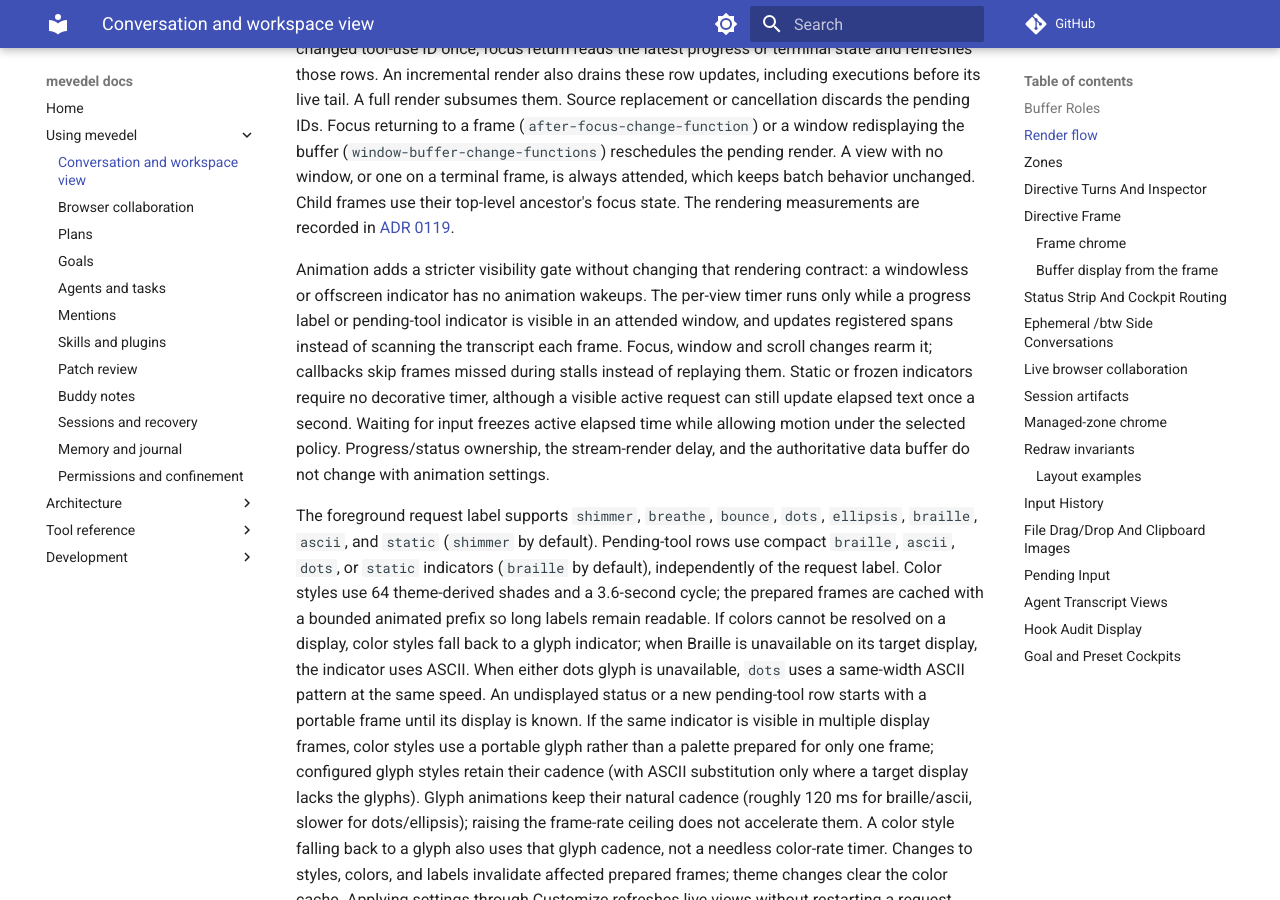
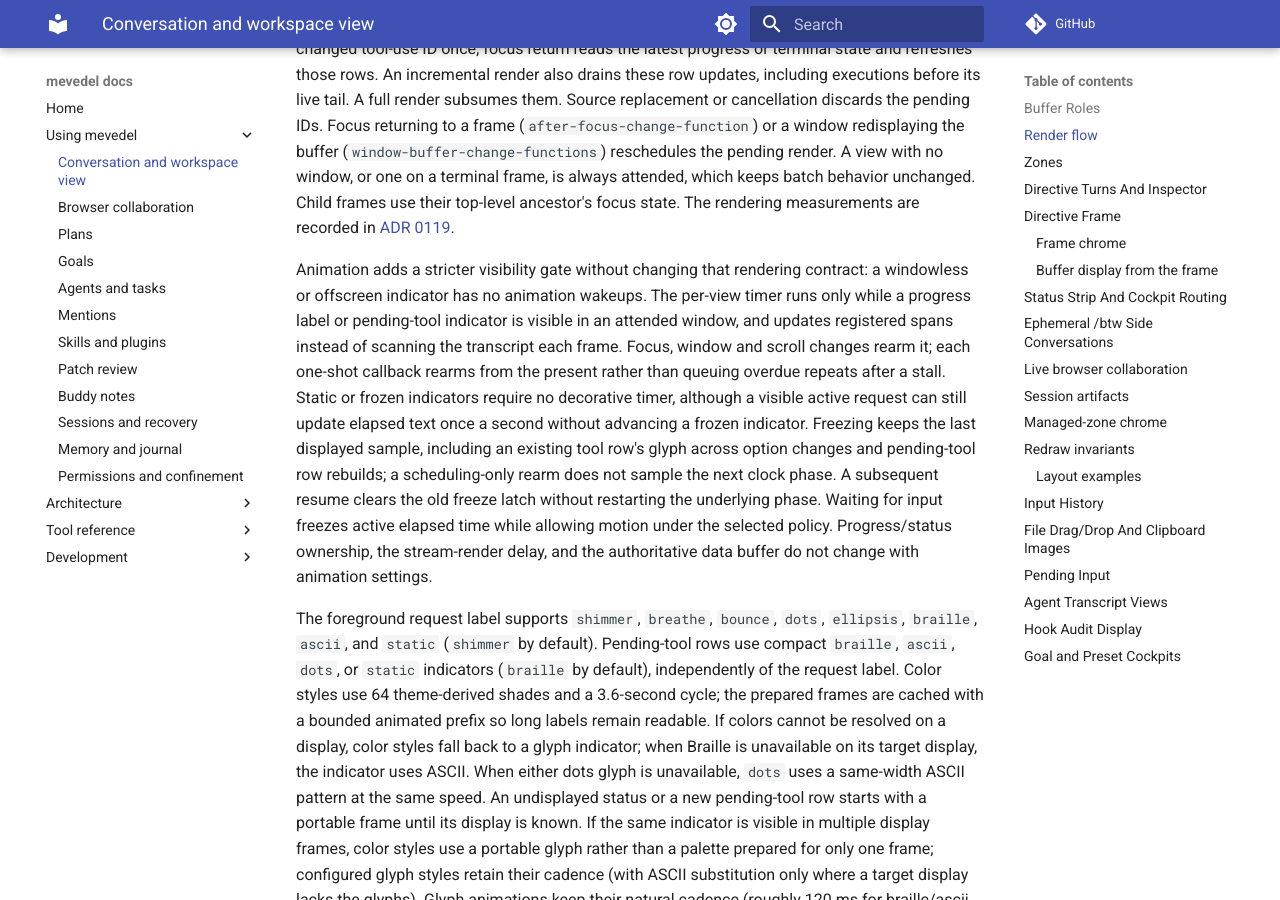
Before and after one commit to FrauH0lle/mevedel, an MkDocs documentation site: the page built from docs/view.md, in a window 1280 px wide and 900 px high, scrolled down 6387 px. Built offline with MkDocs 1.6.1 and Material for MkDocs 9.7.7, drawn with Linux system fonts in a browser that asks for light colours; comment, search, counter and statistics services are not loaded.

Commit message:
fix(view): Hold rendered animation frames across freezes and stalls

```diff
--- a/docs/view.md
+++ b/docs/view.md
@@ -304,10 +304,15 @@ Animation adds a stricter visibility gate without changing that rendering
 contract: a windowless or offscreen indicator has no animation wakeups. The
 per-view timer runs only while a progress label or pending-tool indicator is
 visible in an attended window, and updates registered spans instead of scanning
-the transcript each frame. Focus, window and scroll changes rearm it; callbacks
-skip frames missed during stalls instead of replaying them. Static or frozen
-indicators require no decorative timer, although a visible active request can
-still update elapsed text once a second. Waiting for input freezes active
+the transcript each frame. Focus, window and scroll changes rearm it; each
+one-shot callback rearms from the present rather than queuing overdue repeats
+after a stall. Static or frozen indicators require no decorative timer,
+although a visible active request can still update elapsed text once a second
+without advancing a frozen indicator. Freezing keeps the last displayed
+sample, including an existing tool row's glyph across option changes and
+pending-tool row rebuilds; a scheduling-only rearm does not sample the next
+clock phase. A subsequent resume clears the old freeze latch without
+restarting the underlying phase. Waiting for input freezes active
 elapsed time while allowing motion under the selected policy. Progress/status
 ownership, the stream-render delay, and the authoritative data buffer do not
 change with animation settings.
```
Also changed, not shown: .mevedel/shared/spinner-animation-validation-20260927.md (+33 -0 lines), docs/adr/0119-keep-views-reconstructable-and-rendering-bounded.md (+7 -3 lines), 2 other files.
